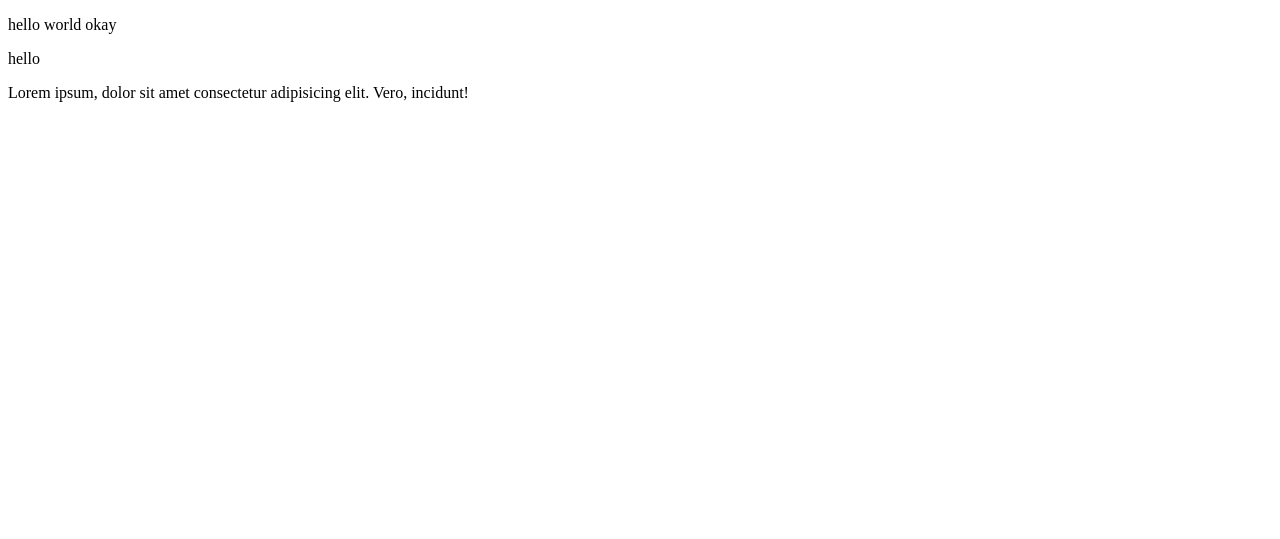
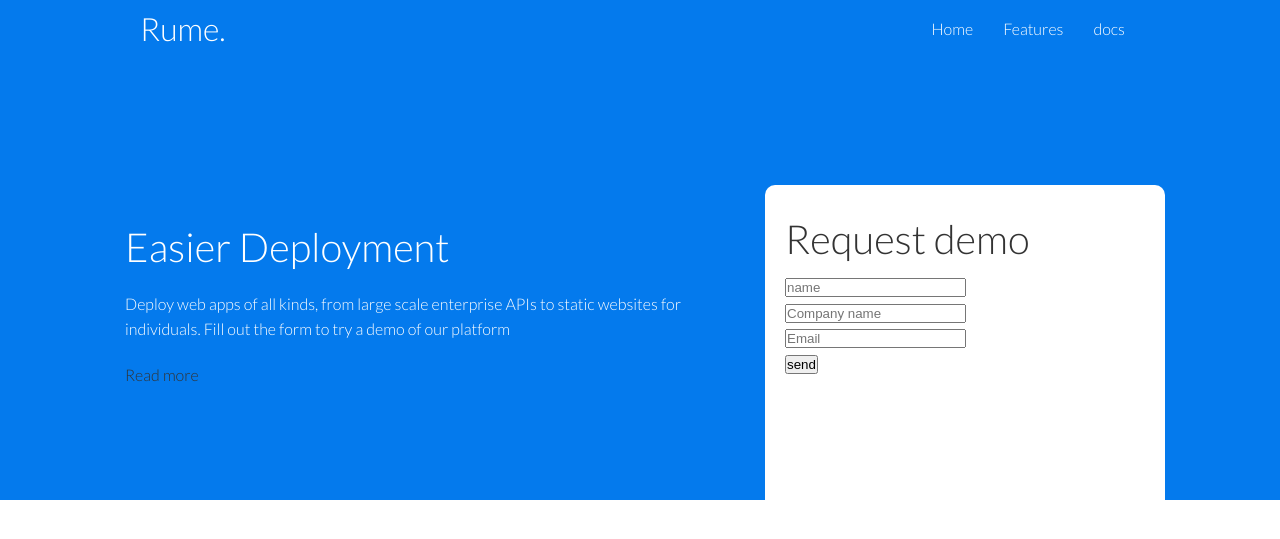
Before and after one commit to FullyAngozi/lokuri.com, a plain HTML site: page index.html in a window 1280 px wide. Drawn offline with Linux system fonts and the light colour scheme.

Commit message:
added more to navbar

```diff
--- /dev/null
+++ b/_config.scss
@@ -0,0 +1,25 @@
+@import url('https://fonts.googleapis.com/css2?family=Lato:wght@300&display=swap');
+
+*{
+    box-sizing: border-box;
+    padding: 0;
+    margin: 0;
+}
+$font-family: 'Lato', sans-serif;
+$body-cody: #333;
+$nav-background: #047aed;
+$font-white: #fff;
+
+
+@mixin flex($justify) {
+    display: flex;
+    justify-content: $justify;
+    align-items: center;
+}
+
+@mixin container {
+    max-width: 1100px;
+    margin: 0 auto;
+    overflow: auto;
+    padding: 0 50px;
+}
--- a/index.html
+++ b/index.html
@@ -1,16 +1,71 @@
 <!DOCTYPE html>
 <html lang="en">
-<head>
-    <meta charset="UTF-8">
-    <meta http-equiv="X-UA-Compatible" content="IE=edge">
-    <meta name="viewport" content="width=device-width, initial-scale=1.0">
-    <title>Loruki Website</title>
-    <link rel="stylesheet" href="/dist/css/style.css">
-</head>
-<body>
-    <P>hello world okay</P>
+  <head>
+    <meta charset="UTF-8" />
+    <meta http-equiv="X-UA-Compatible" content="IE=edge" />
+    <meta name="viewport" content="width=device-width, initial-scale=1.0" />
+    <link
+      rel="stylesheet"
+      href="https://cdnjs.cloudflare.com/ajax/libs/font-awesome/6.2.0/css/all.min.css"
+      integrity="sha512-xh6O/CkQoPOWDdYTDqeRdPCVd1SpvCA9XXcUnZS2FmJNp1coAFzvtCN9BmamE+4aHK8yyUHUSCcJHgXloTyT2A=="
+      crossorigin="anonymous"
+      referrerpolicy="no-referrer"
+    />
+    <link rel="stylesheet" href="/dist/css/style.css" />
+    <title>Rume Solutions</title>
+  </head>
+  <body>
+    <!---------------NAV BAR--------------->
+    <div class="navbar">
+      <div class="container flex">
+        <h1 class="logo">Rume.</h1>
+        <nav>
+          <ul>
+            <li><a href="index.html">Home</a></li>
+            <li><a href="features.html">Features</a></li>
+            <li><a href="docs.html">docs</a></li>
+          </ul>
+        </nav>
+      </div>
+    </div>
+    <!---------------SHOWCASE AREA------------->
+    <section class="showcase">
+      <div class="content">
+        <div class="showcase-text">
+          <h1>Easier Deployment</h1>
+          <p>
+            Deploy web apps of all kinds, from large scale enterprise APIs to
+            static websites for individuals. Fill out the form to try a demo of
+            our platform
+          </p>
+          <a href="feature.html" class="btn btn-outline">Read more</a>
+        </div>
 
-    <P>hello</P>
-    <p>Lorem ipsum, dolor sit amet consectetur adipisicing elit. Vero, incidunt!</p>
-</body>
+        <div class="showcase-form card">
+          <h1>Request demo</h1>
+          <form>
+            <div class="form-control">
+              <input type="text" name="name" placeholder="name" required />
+            </div>
+
+
+            <div class="form-control">
+              <input
+                type="text"
+                name="company"
+                placeholder="Company name"
+                required
+              />
+            </div>
+
+
+            <div class="form-control">
+              <input type="text" name="email" placeholder="Email" required />
+            </div>
+            <input type="submit" value="send" class="btn btn-primary" />
+          </form>
+        </div>
+     </div>
+    </section>
+  </body>
 </html>
--- a/style.scss
+++ b/style.scss
@@ -0,0 +1,100 @@
+@import "config";
+
+body {
+  font-family: $font-family;
+  color: $body-cody;
+  line-height: 1.6;
+  ul {
+    list-style: none;
+  }
+  a {
+    text-decoration: none;
+    color: $body-cody;
+  }
+  h1,
+  h2 {
+    font-weight: 400;
+    line-height: 1.2;
+    margin: 10px 0;
+  }
+  p {
+    margin: 10px 0;
+  }
+
+  img {
+    width: 100%;
+  }
+}
+
+.navbar {
+  background-color: $nav-background;
+  color: $font-white;
+  height: 100px;
+
+  .container {
+    @include container;
+    @include flex(space-between);
+  }
+
+  ul {
+    @include flex(center);
+
+    a {
+      color: $font-white;
+      margin: 0 5px;
+      padding: 10px;
+
+      &:hover {
+        border-bottom: 2px $font-white solid;
+      }
+    }
+  }
+}
+
+/***-------show case------***/
+
+.showcase {
+  background-color: $nav-background;
+  height: 400px;
+  color: $font-white;
+  position: relative;
+
+  .content {
+    @include container;
+    display: grid;
+    grid-template-columns: 60% 40%;
+    gap: 30px;
+    justify-content: center;
+    align-items: center;
+    height: 100%;
+    overflow: visible;
+  }
+
+  h1 {
+    font-size: 40px;
+  }
+
+  p {
+    margin: 20px 0;
+  }
+
+  .card {
+    background-color: $font-white;
+    border-radius: 10px;
+    box-shadow: 0 20px 20px rgba(0, 0, 0, 0.4);
+    -moz-box-shadow: 0 20px 20px rgba(0, 0, 0, 0.4);
+    -webkit-box-shadow: 0 20px 20px rgba(0, 0, 0, 0.4);
+    -ms-box-shadow: 0 20px 20px rgba(0, 0, 0, 0.4);
+    -o-box-shadow: 0 20px 20px rgba(0, 0, 0, 0.4);
+    padding: 20px;
+    margin: 10px;
+    color: $body-cody;
+  }
+
+  .showcase-form {
+    position: relative;
+    height: 350px;
+    top: 60px;
+    width: 400px;
+  }
+}
```
Also changed, not shown: dist/css/style.css, 2 other files.
